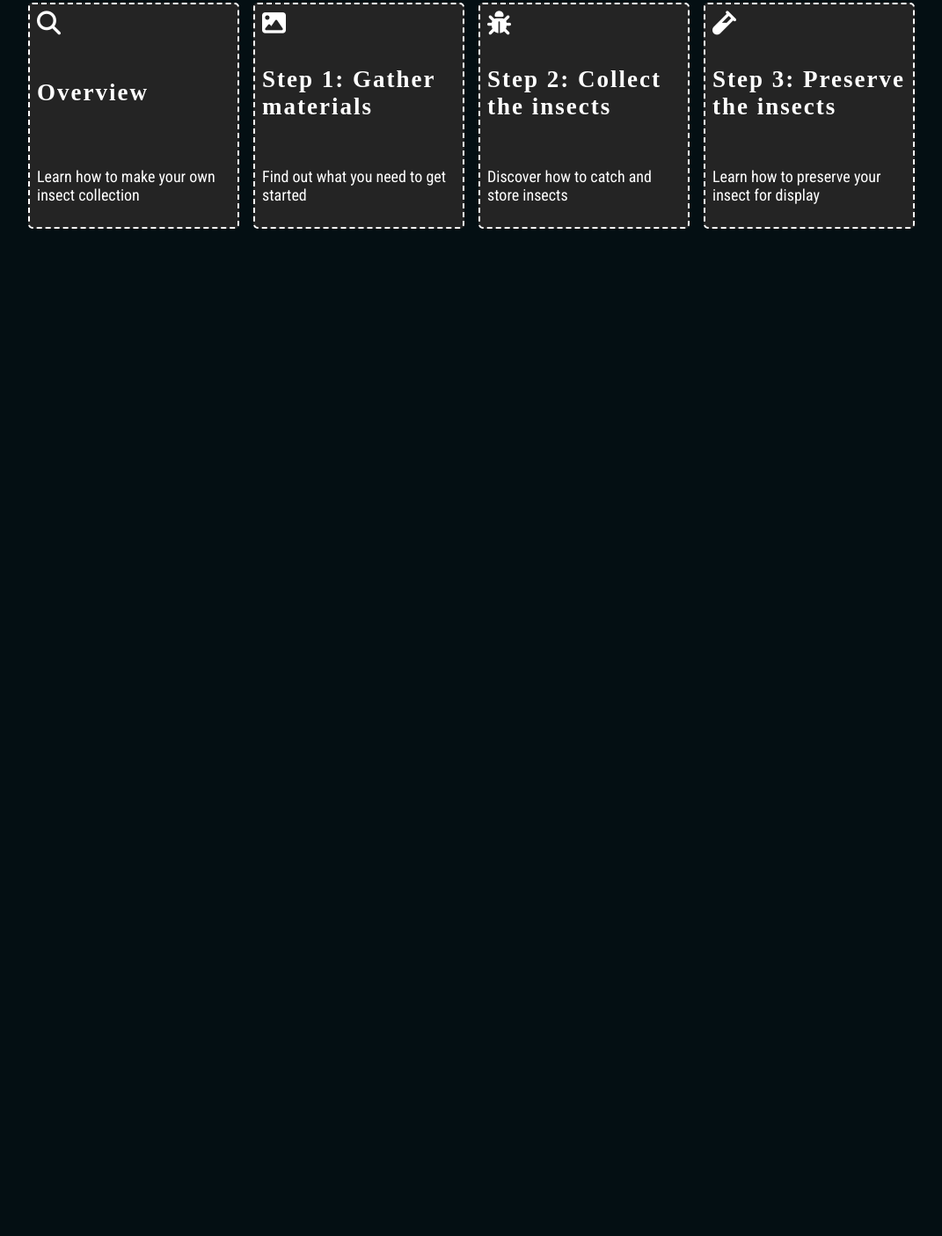
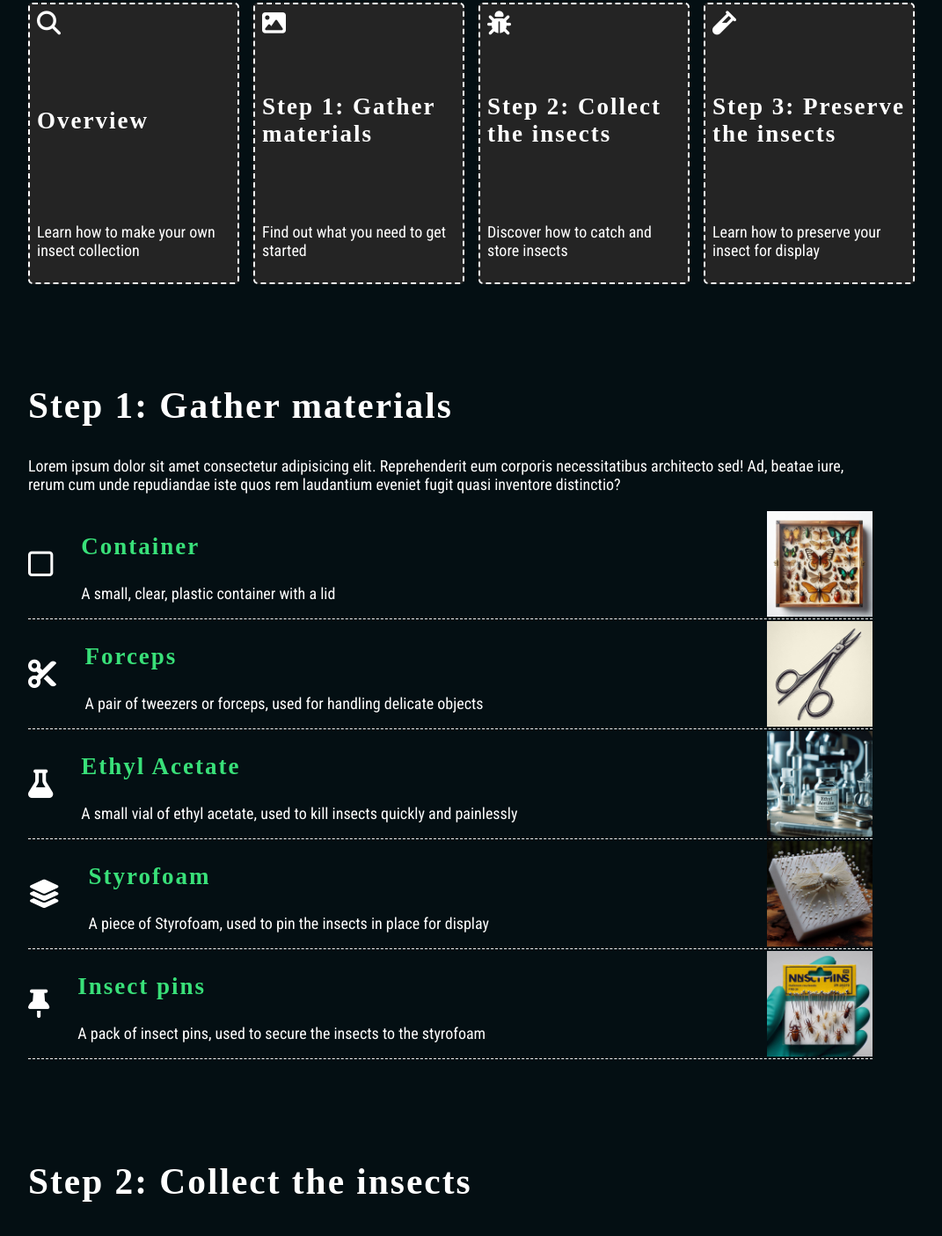
Before and after one commit to NicolasPerezM/website-evidencia-GA6-220501096-AA4-EV01, a plain HTML site: page index.html in a window 1280 px wide. Shown: the part 329-1734 px from the top of the page at 88% size, without its empty margins (128-1199 px from the left). Before the commit the page ends 800 px from the top, so only its background shows below. Drawn offline with Linux system fonts and the light colour scheme; a web font is replaced by a local one.

Commit message:
section 2

```diff
--- a/index.html
+++ b/index.html
@@ -36,27 +36,103 @@
             </div>
 
             <article class="cards-container">
+                <a href="#Overview">
                     <div class="card">
                         <i class="fa-solid fa-magnifying-glass"></i>
                         <h3>Overview</h3>
                         <p>Learn how to make your own insect collection</p>
                     </div>
+                </a>
+                <a href="#Step-1">
                     <div class="card">
                         <i class="fa-solid fa-image"></i>
                         <h3>Step 1: Gather materials</h3>
                         <p>Find out what you need to get started</p>
                     </div>
+                </a>
+                <a href="#Step-2">
                     <div class="card">
                         <i class="fa-solid fa-bug"></i>
                         <h3>Step 2: Collect the insects</h3>
                         <p>Discover how to catch and store insects</p>
                     </div>
+                </a>
+                <a href="">
                     <div class="card">
                         <i class="fa-solid fa-vial"></i>
                         <h3>Step 3: Preserve the insects</h3>
                         <p>Learn how to preserve your insect for display</p>
                     </div>
+                </a>
             </article>
+        </div>
+    </section>
+
+    <!--STEP 1 SECTION-->
+    <section class="step-1-container" id="Step-1">
+        <div class="step-1">
+            <h1>Step 1: Gather materials</h1>
+            <p>Lorem ipsum dolor sit amet consectetur adipisicing elit. Reprehenderit eum corporis necessitatibus architecto sed! Ad, beatae iure, rerum cum unde repudiandae iste quos rem laudantium eveniet fugit quasi inventore distinctio?</p>
+            <article>
+                <div class="material-container">
+                    <div class="inside-material-content">
+                        <i class="fa-regular fa-square"></i>
+                        <div>
+                            <h3 class="material-title">Container</h3>
+                            <p>A small, clear, plastic container with a lid</p>
+                        </div>
+                    </div>
+                    <img class="box-img" src="./images/boxContainer.jpeg" alt="">
+                </div>
+                <div class="material-container">
+                    <div class="inside-material-content">
+                        <i class="fa-solid fa-scissors"></i>
+                        <div>
+                            <h3 class="material-title">Forceps</h3>
+                            <p>A pair of tweezers or forceps, used for handling delicate objects</p>
+                        </div>
+                    </div>
+                    <img class="forceps-img" src="./images/forceps.jpeg" alt="">
+                </div>
+                <div class="material-container">
+                    <div class="inside-material-content">
+                        <i class="fa-solid fa-flask"></i>
+                        <div>
+                            <h3 class="material-title">Ethyl Acetate</h3>
+                            <p>A small vial of ethyl acetate, used to kill insects quickly and painlessly</p>
+                        </div>
+                    </div>
+                    <img class="vial-img" src="./images/acethyl.jpeg" alt="">
+                </div>
+                <div class="material-container">
+                    <div class="inside-material-content">
+                        <i class="fa-solid fa-layer-group"></i>
+
+                        <div>
+                            <h3 class="material-title">Styrofoam</h3>
+                            <p>A piece of Styrofoam, used to pin the insects in place for display</p>
+                        </div>
+                    </div>
+                    <img class="styrofoam-img" src="./images/styrofoam.jpeg" alt="">
+                </div>
+                <div class="material-container">
+                    <div class="inside-material-content">
+                        <i class="fa-solid fa-thumbtack"></i>
+                        <div>
+                            <h3 class="material-title">Insect pins</h3>
+                            <p>A pack of insect pins, used to secure the insects to the styrofoam</p>
+                        </div>
+                    </div>
+                    <img class="pins-img" src="./images/pins.jpeg" alt="">
+                </div>
+            </article>
+        </div>
+    </section>
+
+    <!--STEP-2 SECTION-->
+    <section class="step-2-container" id="Step-2">
+        <div class="step-2">
+            <h1>Step 2: Collect the insects</h1>
         </div>
     </section>
 </body>
--- a/style.css
+++ b/style.css
@@ -16,6 +16,7 @@ body {
     margin: 0;
     position: relative;
     height: auto;
+    overflow-x: hidden;
 }
 
 nav {
@@ -119,6 +120,7 @@ nav {
     width: 100%;
     display: flex;
     justify-content: center;
+    margin-bottom: 80px;
 }
 
 .hero {
@@ -145,9 +147,14 @@ h3 {
     display: flex;
     gap: 16px;
 }
-
+a {
+    text-decoration: none;
+    color: var(--main-text-color);
+}
 .card {
     min-width: 220px;
+    max-height: 300px;
+    min-height: 300px;
     border: 2px dashed white;
     display: flex;
     flex-direction: column;
@@ -173,3 +180,55 @@ h3 {
 .fa-vial {
     font-size: 1.5rem;
 }
+
+.step-1-container,
+.step-2-container {
+    width: 100%;
+    display: flex;
+    justify-content: center;
+    margin-bottom: 80px;
+}
+
+.step-1,
+.step-2 {
+    width: 75%;
+}
+
+.material-container {
+    display: flex;
+    justify-content: space-between;
+    align-items: center;
+    border-bottom: 1px dashed white;
+}
+
+@media screen and (max-width: 769px) {
+    .material-container{
+        flex-direction: column;
+    }
+}
+
+.inside-material-content {
+    display: flex;
+    align-items: center;
+    gap: 32px;
+}
+
+.fa-square,
+.fa-scissors,
+.fa-flask,
+.fa-thumbtack,
+.fa-layer-group {
+    font-size: 1.8rem;
+}
+
+.material-title{
+    color: var(--secundary-color)
+}
+
+.box-img,
+.forceps-img,
+.vial-img,
+.styrofoam-img,
+.pins-img {
+    max-width: 120px;
+}
```
Also changed, not shown: images/acethyl.jpeg (added), images/boxContainer.jpeg (added), images/forceps.jpeg (added), images/pins.jpeg (added), images/styrofoam.jpeg (added). Lines whose indentation alone changed are shown as unchanged.
